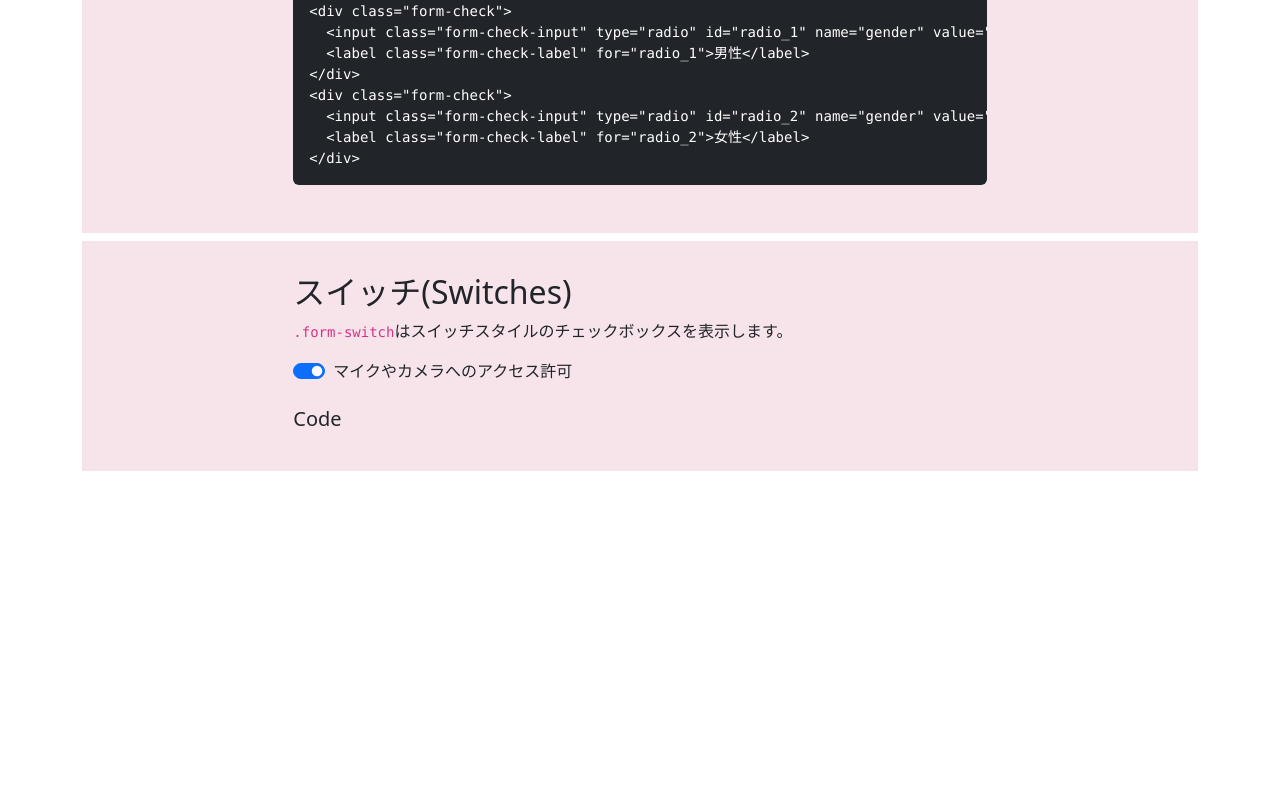
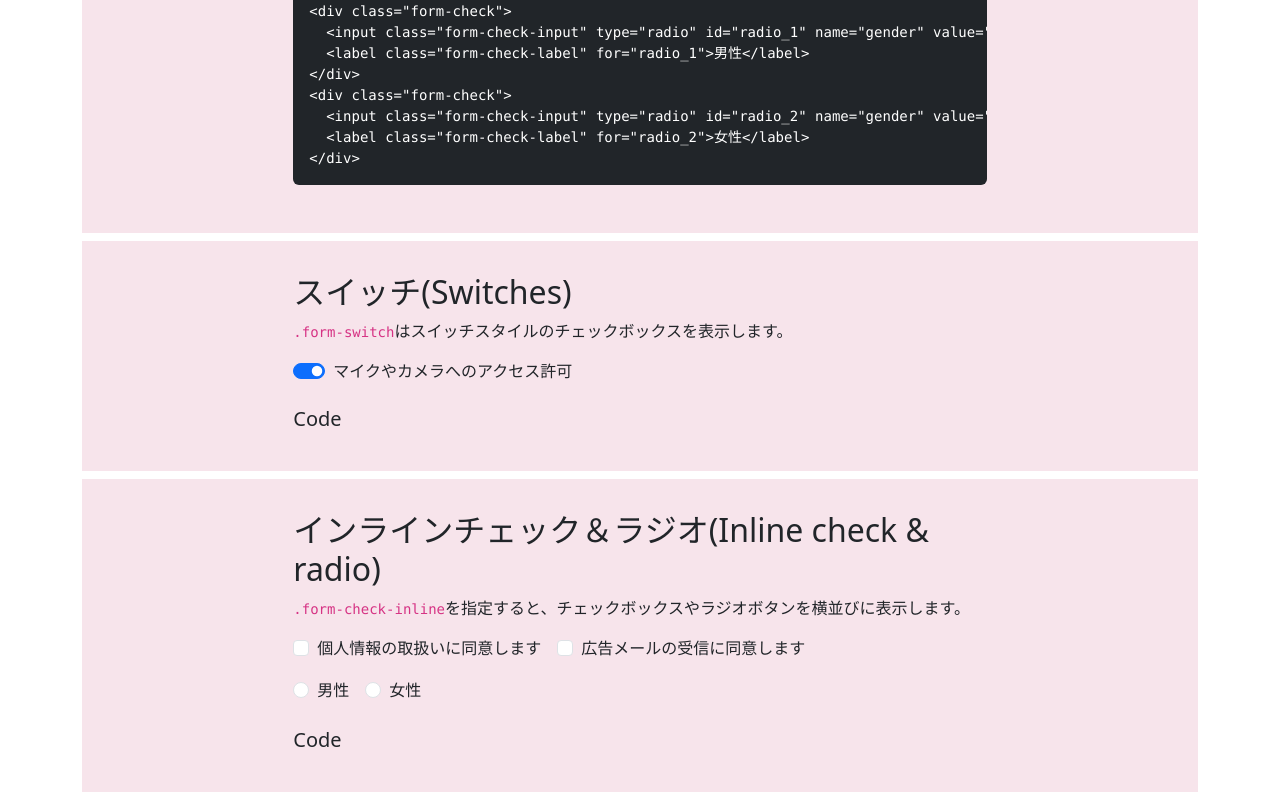
Before and after one commit to yyytatakahashi/vue-study, a Vue app: page /bootforms in a window 1280 px wide. Shown: the part 2021-2821 px from the top of the page. Before the commit the page ends 2500 px from the top, so only its background shows below. Built offline with nearby package versions, Linux system fonts and the light colour scheme.

Commit message:
横並びボタン（form-check-inline）の追加

```diff
--- a/src/views/BootFormsView.vue
+++ b/src/views/BootFormsView.vue
@@ -94,7 +94,14 @@
           <label class="form-check-label" for="check_1">規約に同意します</label>
         </div>
         <div class="form-check">
-          <input class="form-check-input" type="radio" id="radio_1" name="gender" value="male" checked />
+          <input
+            class="form-check-input"
+            type="radio"
+            id="radio_1"
+            name="gender"
+            value="male"
+            checked
+          />
           <label class="form-check-label" for="radio_1">男性</label>
         </div>
         <div class="form-check">
@@ -118,16 +125,73 @@
       </div>
     </div>
   </div>
-    <div class="bootforms mb-2">
+  <div class="bootforms mb-2">
     <div class="row">
       <div class="col-lg-8 mx-auto">
         <h2 class="mb-2">スイッチ(Switches)</h2>
+        <p class=""><code>.form-switch</code>はスイッチスタイルのチェックボックスを表示します。</p>
+        <div class="form-check form-switch">
+          <input
+            class="form-check-input"
+            type="checkbox"
+            id="switch_1"
+            name="kyoka"
+            value="yes"
+            checked
+          />
+          <label class="form-check-label" for="switch_1">マイクやカメラへのアクセス許可</label>
+        </div>
+        <h5 class="mt-4">Code</h5>
+      </div>
+    </div>
+  </div>
+  <div class="bootforms mb-2">
+    <div class="row">
+      <div class="col-lg-8 mx-auto">
+        <h2 class="mb-2">インラインチェック＆ラジオ(Inline check & radio)</h2>
         <p class="">
-          <code>.form-switch</code>はスイッチスタイルのチェックボックスを表示します。
+          <code>.form-check-inline</code
+          >を指定すると、チェックボックスやラジオボタンを横並びに表示します。
         </p>
-        <div class="form-check form-switch">
-          <input class="form-check-input" type="checkbox" id="switch_1" name="kyoka" value="yes" checked />
-          <label class="form-check-label" for="switch_1">マイクやカメラへのアクセス許可</label>
+        <!--チェックボックスクラス-->
+        <div>
+          <div class="form-check form-check-inline">
+            <input
+              class="form-check-input"
+              type="checkbox"
+              id="agree_info"
+              name="agree[]"
+              value="info"
+            />
+            <label class="form-check-label" for="agree_info">個人情報の取扱いに同意します</label>
+          </div>
+          <div class="form-check form-check-inline">
+            <input
+              class="form-check-input"
+              type="checkbox"
+              id="agree_mail"
+              name="agree[]"
+              value="mail"
+            />
+            <label class="form-check-label" for="agree_mail">広告メールの受信に同意します</label>
+          </div>
+        </div>
+        <!--ラジオボタンクラス-->
+        <div class="mt-3">
+          <div class="form-check form-check-inline">
+            <input class="form-check-input" type="radio" id="radio_3" name="gender" value="male" />
+            <label class="form-check-label" for="radio_3">男性</label>
+          </div>
+          <div class="form-check form-check-inline">
+            <input
+              class="form-check-input"
+              type="radio"
+              id="radio_4"
+              name="gender"
+              value="female"
+            />
+            <label class="form-check-label" for="radio_4">女性</label>
+          </div>
         </div>
         <h5 class="mt-4">Code</h5>
       </div>
```
